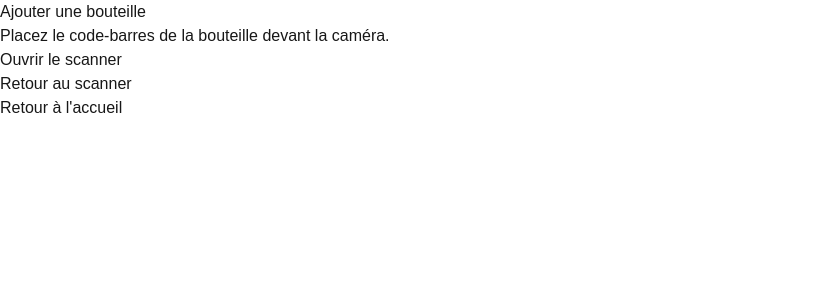
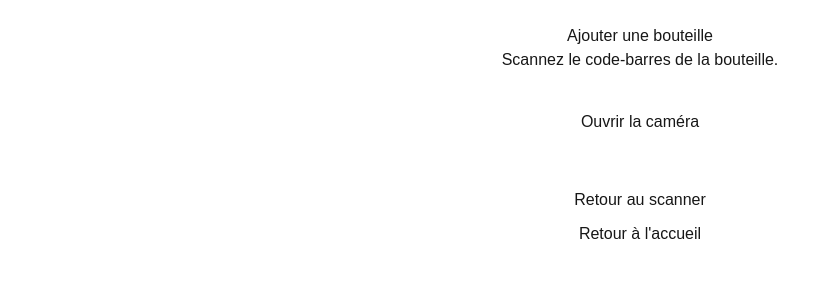
Before and after one commit to dq8195/la-cave-papa, a Next.js app: page /scanner/ajouter in a window 1280 px wide. Shown: the top 300 px of the page, without its empty margins (0-840 px from the left). Built offline with nearby package versions, Linux system fonts and the light colour scheme.

Commit message:
EAN plus cam

```diff
--- a/app/scanner/ajouter/page.tsx
+++ b/app/scanner/ajouter/page.tsx
@@ -10,75 +10,172 @@ import {
 export default function AjouterPage() {
   const videoRef = useRef<HTMLVideoElement>(null);
   const controlsRef = useRef<IScannerControls | null>(null);
+  const streamRef = useRef<MediaStream | null>(null);
 
+  const [scannerActif, setScannerActif] = useState(false);
   const [codeBarres, setCodeBarres] = useState("");
   const [erreur, setErreur] = useState("");
-  const [scannerActif, setScannerActif] = useState(false);
 
   async function ouvrirScanner() {
     setErreur("");
     setCodeBarres("");
     setScannerActif(true);
 
+    // On laisse React créer l'élément <video>
+    await new Promise((resolve) => setTimeout(resolve, 100));
+
     try {
+      if (!navigator.mediaDevices?.getUserMedia) {
+        throw new Error("La caméra n'est pas disponible sur ce navigateur.");
+      }
+
+      const video = videoRef.current;
+
+      if (!video) {
+        throw new Error("La zone vidéo n'est pas prête.");
+      }
+
+      // 1. On ouvre nous-mêmes la caméra
+      const stream = await navigator.mediaDevices.getUserMedia({
+        video: {
+          facingMode: {
+            ideal: "environment",
+          },
+          width: {
+            ideal: 1280,
+          },
+          height: {
+            ideal: 720,
+          },
+        },
+        audio: false,
+      });
+
+      streamRef.current = stream;
+
+      // 2. On affiche le flux dans la vidéo
+      video.srcObject = stream;
+
+      await video.play();
+
+      // 3. On donne ce flux déjà ouvert à ZXing
       const lecteur = new BrowserMultiFormatReader();
 
-      const controls = await lecteur.decodeFromConstraints(
-        {
-          video: {
-            facingMode: { ideal: "environment" },
-          },
-          audio: false,
-        },
-        videoRef.current!,
-        (result, error) => {
+      const controls = await lecteur.decodeFromStream(
+        stream,
+        video,
+        (result) => {
           if (result) {
             const code = result.getText();
 
+            console.log("Code détecté :", code);
+
             setCodeBarres(code);
 
-            controlsRef.current?.stop();
-            controlsRef.current = null;
-
-            setScannerActif(false);
-          }
-
-          if (error) {
-            // Les erreurs "aucun code trouvé dans cette image"
-            // sont normales pendant le scan continu.
-            console.log(error);
+            fermerScanner();
           }
         }
       );
 
       controlsRef.current = controls;
     } catch (error) {
-      console.error(error);
+      console.error("Erreur caméra/scanner :", error);
+
+      if (error instanceof Error) {
+        setErreur(error.message);
+      } else {
         setErreur("Impossible de démarrer le scanner.");
-      setScannerActif(false);
+      }
+
+      fermerScanner();
     }
   }
 
   function fermerScanner() {
     controlsRef.current?.stop();
     controlsRef.current = null;
+
+    streamRef.current?.getTracks().forEach((track) => {
+      track.stop();
+    });
+
+    streamRef.current = null;
+
+    if (videoRef.current) {
+      videoRef.current.srcObject = null;
+    }
+
     setScannerActif(false);
   }
 
   return (
-    <main>
-      <h1>Ajouter une bouteille</h1>
+    <main
+      style={{
+        minHeight: "100vh",
+        padding: "24px",
+        fontFamily: "Arial, sans-serif",
+      }}
+    >
+      <div
+        style={{
+          width: "100%",
+          maxWidth: "520px",
+          margin: "0 auto",
+        }}
+      >
+        <h1
+          style={{
+            textAlign: "center",
+          }}
+        >
+          Ajouter une bouteille
+        </h1>
 
-      <p>Placez le code-barres de la bouteille devant la caméra.</p>
+        <p
+          style={{
+            textAlign: "center",
+          }}
+        >
+          Scannez le code-barres de la bouteille.
+        </p>
 
         {!scannerActif && (
-        <button onClick={ouvrirScanner}>
-          Ouvrir le scanner
+          <div
+            style={{
+              display: "flex",
+              justifyContent: "center",
+              marginTop: "24px",
+            }}
+          >
+            <button
+              type="button"
+              onClick={ouvrirScanner}
+              style={{
+                padding: "14px 24px",
+                fontSize: "16px",
+                cursor: "pointer",
+              }}
+            >
+              Ouvrir la caméra
             </button>
+          </div>
         )}
 
         {scannerActif && (
-        <div>
+          <div
+            style={{
+              marginTop: "24px",
+            }}
+          >
+            <div
+              style={{
+                position: "relative",
+                width: "100%",
+                backgroundColor: "black",
+                borderRadius: "12px",
+                overflow: "hidden",
+              }}
+            >
               <video
                 ref={videoRef}
                 autoPlay
@@ -87,44 +184,121 @@ export default function AjouterPage() {
                 style={{
                   display: "block",
                   width: "100%",
-              maxWidth: "500px",
                   minHeight: "300px",
-              marginTop: "20px",
+                  objectFit: "cover",
                   backgroundColor: "black",
                 }}
               />
 
-          <br />
+              <div
+                style={{
+                  position: "absolute",
+                  left: "10%",
+                  top: "50%",
+                  transform: "translateY(-50%)",
+                  width: "80%",
+                  height: "110px",
+                  border: "3px solid white",
+                  borderRadius: "8px",
+                  boxSizing: "border-box",
+                  pointerEvents: "none",
+                }}
+              />
+            </div>
 
-          <button onClick={fermerScanner}>
-            Fermer le scanner
+            <p
+              style={{
+                textAlign: "center",
+                marginTop: "12px",
+              }}
+            >
+              Placez le code-barres dans le cadre blanc.
+            </p>
+
+            <div
+              style={{
+                display: "flex",
+                justifyContent: "center",
+                marginTop: "16px",
+              }}
+            >
+              <button
+                type="button"
+                onClick={fermerScanner}
+                style={{
+                  padding: "12px 20px",
+                  fontSize: "16px",
+                  cursor: "pointer",
+                }}
+              >
+                Fermer la caméra
+              </button>
+            </div>
+          </div>
+        )}
+
+        {codeBarres && (
+          <div
+            style={{
+              marginTop: "30px",
+              textAlign: "center",
+            }}
+          >
+            <h2>Code-barres détecté</h2>
+
+            <p
+              style={{
+                fontSize: "22px",
+                fontWeight: "bold",
+              }}
+            >
+              {codeBarres}
+            </p>
+
+            <button
+              type="button"
+              onClick={ouvrirScanner}
+              style={{
+                padding: "12px 20px",
+                fontSize: "16px",
+                cursor: "pointer",
+              }}
+            >
+              Scanner une autre bouteille
             </button>
           </div>
         )}
 
-      {codeBarres && (
-        <div>
-          <h2>Code-barres détecté</h2>
-
-          <p>{codeBarres}</p>
+        {erreur && (
+          <div
+            style={{
+              marginTop: "24px",
+              textAlign: "center",
+            }}
+          >
+            <h2>Erreur</h2>
+            <p>{erreur}</p>
           </div>
         )}
 
-      {erreur && (
-        <p>{erreur}</p>
-      )}
-
-      <br />
-
+        <div
+          style={{
+            marginTop: "40px",
+            display: "flex",
+            flexDirection: "column",
+            alignItems: "center",
+            gap: "10px",
+          }}
+        >
           <Link href="/scanner">
             Retour au scanner
           </Link>
 
-      <br />
-
           <Link href="/">
-        Retour à l'accueil
+            Retour à l&apos;accueil
           </Link>
+        </div>
+      </div>
     </main>
   );
 }
```
Lines whose indentation alone changed are shown as unchanged.
